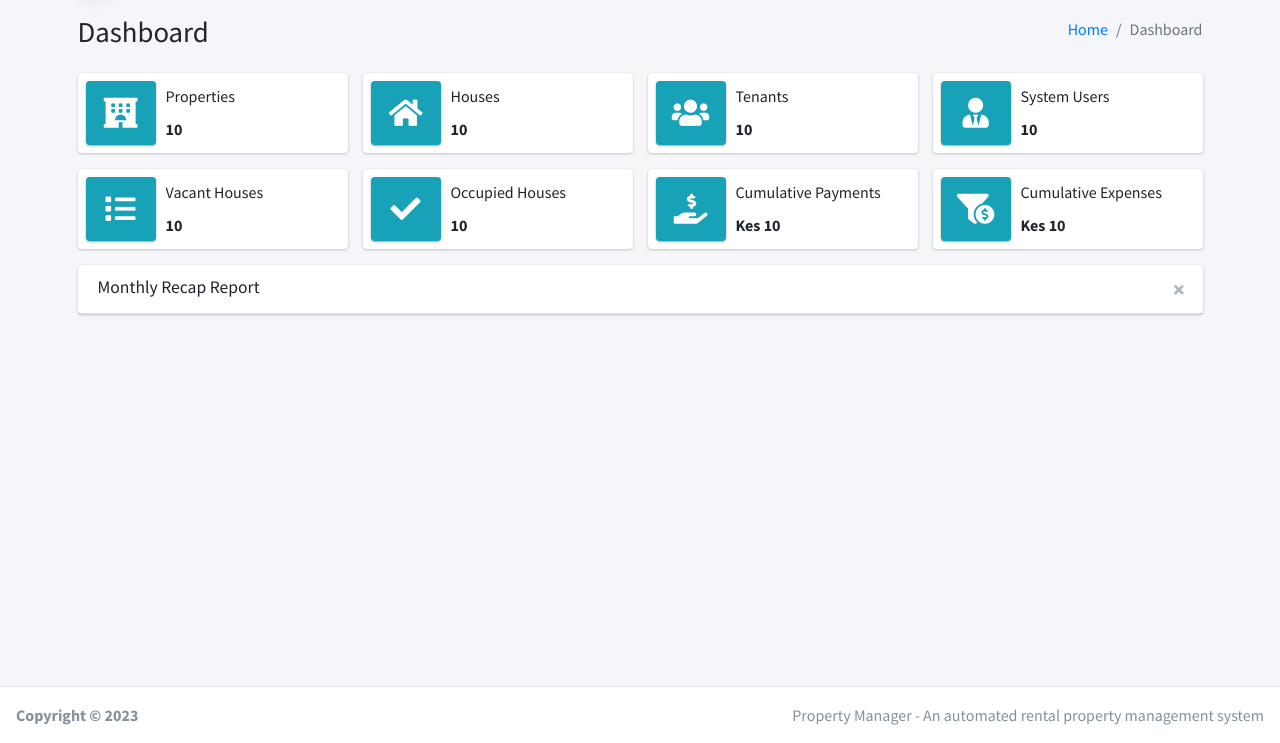
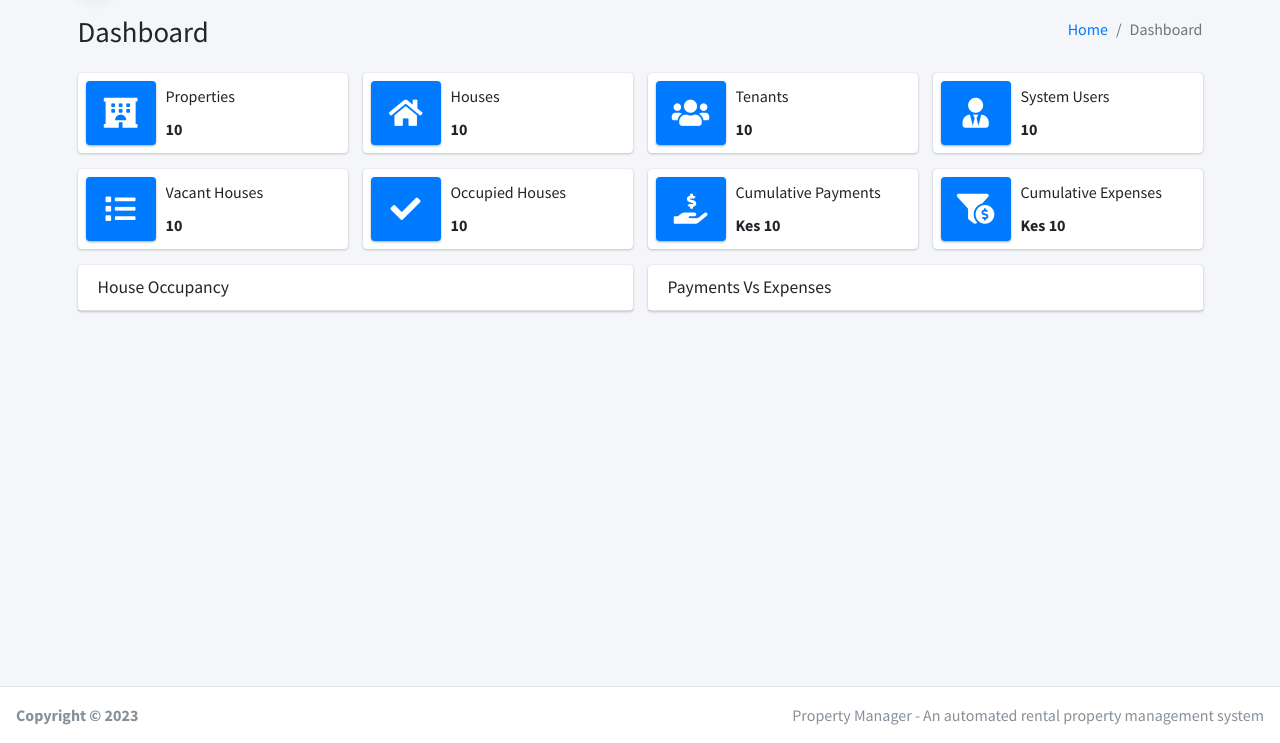
Before and after one commit to MartMbithi/Weekend_Project_X, a PHP site: page /views/dashboard in a window 1280 px wide. Shown: the part 57-800 px from the top of the page. Run offline with PHP 8.4, Linux system fonts and the light colour scheme; some libraries are stand-ins or nearby versions.

Commit message:
Craft Dashboard - Change Color Scheme

```diff
--- a/views/dashboard.php
+++ b/views/dashboard.php
@@ -43,7 +43,7 @@ require_once('../partials/head.php');
                     <div class="row">
                         <div class="col-12 col-sm-6 col-md-3">
                             <div class="info-box">
-                                <span class="info-box-icon bg-info elevation-1"><i class="fas fa-hotel"></i></span>
+                                <span class="info-box-icon bg-primary elevation-1"><i class="fas fa-hotel"></i></span>
                                 <div class="info-box-content">
                                     <span class="info-box-text">Properties</span>
                                     <span class="info-box-number">
@@ -57,7 +57,7 @@ require_once('../partials/head.php');
 
                         <div class="col-12 col-sm-6 col-md-3">
                             <div class="info-box">
-                                <span class="info-box-icon bg-info elevation-1"><i class="fas fa-home"></i></span>
+                                <span class="info-box-icon bg-primary elevation-1"><i class="fas fa-home"></i></span>
                                 <div class="info-box-content">
                                     <span class="info-box-text">Houses</span>
                                     <span class="info-box-number">
@@ -71,7 +71,7 @@ require_once('../partials/head.php');
 
                         <div class="col-12 col-sm-6 col-md-3">
                             <div class="info-box">
-                                <span class="info-box-icon bg-info elevation-1"><i class="fas fa-users"></i></span>
+                                <span class="info-box-icon bg-primary elevation-1"><i class="fas fa-users"></i></span>
                                 <div class="info-box-content">
                                     <span class="info-box-text">Tenants</span>
                                     <span class="info-box-number">
@@ -85,7 +85,7 @@ require_once('../partials/head.php');
 
                         <div class="col-12 col-sm-6 col-md-3">
                             <div class="info-box">
-                                <span class="info-box-icon bg-info elevation-1"><i class="fas fa-user-tie"></i></span>
+                                <span class="info-box-icon bg-primary elevation-1"><i class="fas fa-user-tie"></i></span>
                                 <div class="info-box-content">
                                     <span class="info-box-text">System Users</span>
                                     <span class="info-box-number">
@@ -99,7 +99,7 @@ require_once('../partials/head.php');
 
                         <div class="col-12 col-sm-6 col-md-3">
                             <div class="info-box">
-                                <span class="info-box-icon bg-info elevation-1"><i class="fas fa-list"></i></span>
+                                <span class="info-box-icon bg-primary elevation-1"><i class="fas fa-list"></i></span>
                                 <div class="info-box-content">
                                     <span class="info-box-text">Vacant Houses</span>
                                     <span class="info-box-number">
@@ -113,7 +113,7 @@ require_once('../partials/head.php');
 
                         <div class="col-12 col-sm-6 col-md-3">
                             <div class="info-box">
-                                <span class="info-box-icon bg-info elevation-1"><i class="fas fa-check"></i></span>
+                                <span class="info-box-icon bg-primary elevation-1"><i class="fas fa-check"></i></span>
                                 <div class="info-box-content">
                                     <span class="info-box-text">Occupied Houses</span>
                                     <span class="info-box-number">
@@ -127,7 +127,7 @@ require_once('../partials/head.php');
 
                         <div class="col-12 col-sm-6 col-md-3">
                             <div class="info-box">
-                                <span class="info-box-icon bg-info elevation-1"><i class="fas fa-hand-holding-usd"></i></span>
+                                <span class="info-box-icon bg-primary elevation-1"><i class="fas fa-hand-holding-usd"></i></span>
                                 <div class="info-box-content">
                                     <span class="info-box-text">Cumulative Payments</span>
                                     <span class="info-box-number">
@@ -141,7 +141,7 @@ require_once('../partials/head.php');
 
                         <div class="col-12 col-sm-6 col-md-3">
                             <div class="info-box">
-                                <span class="info-box-icon bg-info elevation-1"><i class="fas fa-funnel-dollar"></i></span>
+                                <span class="info-box-icon bg-primary elevation-1"><i class="fas fa-funnel-dollar"></i></span>
                                 <div class="info-box-content">
                                     <span class="info-box-text">Cumulative Expenses</span>
                                     <span class="info-box-number">
@@ -155,15 +155,17 @@ require_once('../partials/head.php');
                     </div>
 
                     <div class="row">
-                        <div class="col-md-12">
+                        <div class="col-12 col-sm-6 col-md-6">
                             <div class="card">
                                 <div class="card-header">
-                                    <h5 class="card-title">Monthly Recap Report</h5>
-                                    <div class="card-tools">
-                                        <button type="button" class="btn btn-tool" data-card-widget="remove">
-                                            <i class="fas fa-times"></i>
-                                        </button>
-                                    </div>
+                                    <h5 class="card-title">House Occupancy</h5>
+                                </div>
+                            </div>
+                        </div><!-- /.container-fluid -->
+                        <div class="col-12 col-sm-6 col-md-6">
+                            <div class="card">
+                                <div class="card-header">
+                                    <h5 class="card-title">Payments Vs Expenses</h5>
                                 </div>
                             </div>
                         </div><!-- /.container-fluid -->
```
